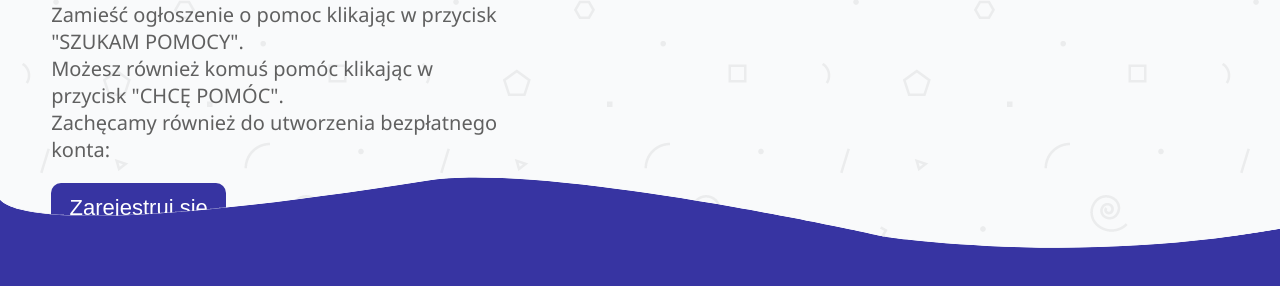
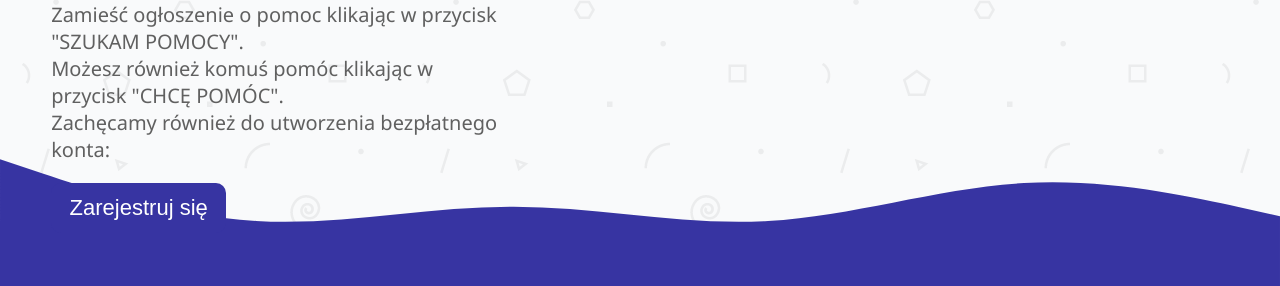
Before and after one commit to KacperGielda/covidoOdporni, a website: page public/Page/home-a.html in a window 1280 px wide. Shown: the part 456-742 px from the top of the page. Drawn offline with Linux system fonts and the light colour scheme.

Commit message:
change footer image

```diff
--- a/public/Page/home-a.css
+++ b/public/Page/home-a.css
@@ -92,8 +92,8 @@ div {
 
 footer {
   position: fixed;
-  bottom: 0;
-  background-image: url(images/Home.png);
+  bottom: 70px;
   width: 100%;
   height: 200px;
+  z-index: -1;
 }
--- a/public/Page/home-a.html
+++ b/public/Page/home-a.html
@@ -54,6 +54,10 @@
       </article>
     </main>
 
-    <footer></footer>
+    <footer>
+      <svg xmlns="http://www.w3.org/2000/svg" viewBox="0 0 1440 320">
+        <path fill="#3734a2" fill-opacity="1" d="M0,96L48,112C96,128,192,160,288,165.3C384,171,480,149,576,149.3C672,149,768,171,864,165.3C960,160,1056,128,1152,122.7C1248,117,1344,139,1392,149.3L1440,160L1440,320L1392,320C1344,320,1248,320,1152,320C1056,320,960,320,864,320C768,320,672,320,576,320C480,320,384,320,288,320C192,320,96,320,48,320L0,320Z"></path>
+      </svg>
+    </footer>
   </body>
 </html>
--- a/public/Page/home-b.css
+++ b/public/Page/home-b.css
@@ -70,8 +70,8 @@ article {
 
 footer {
   position: fixed;
-  bottom: 0;
-  background-image: url(images/Home.png);
+  bottom: 70px;
   width: 100%;
   height: 200px;
+  z-index: -1;
 }
```
Also changed, not shown: public/Page/home-b.html (+5 -1 lines), public/Page/images/Account.png (deleted), public/Page/images/Home.png (deleted).
